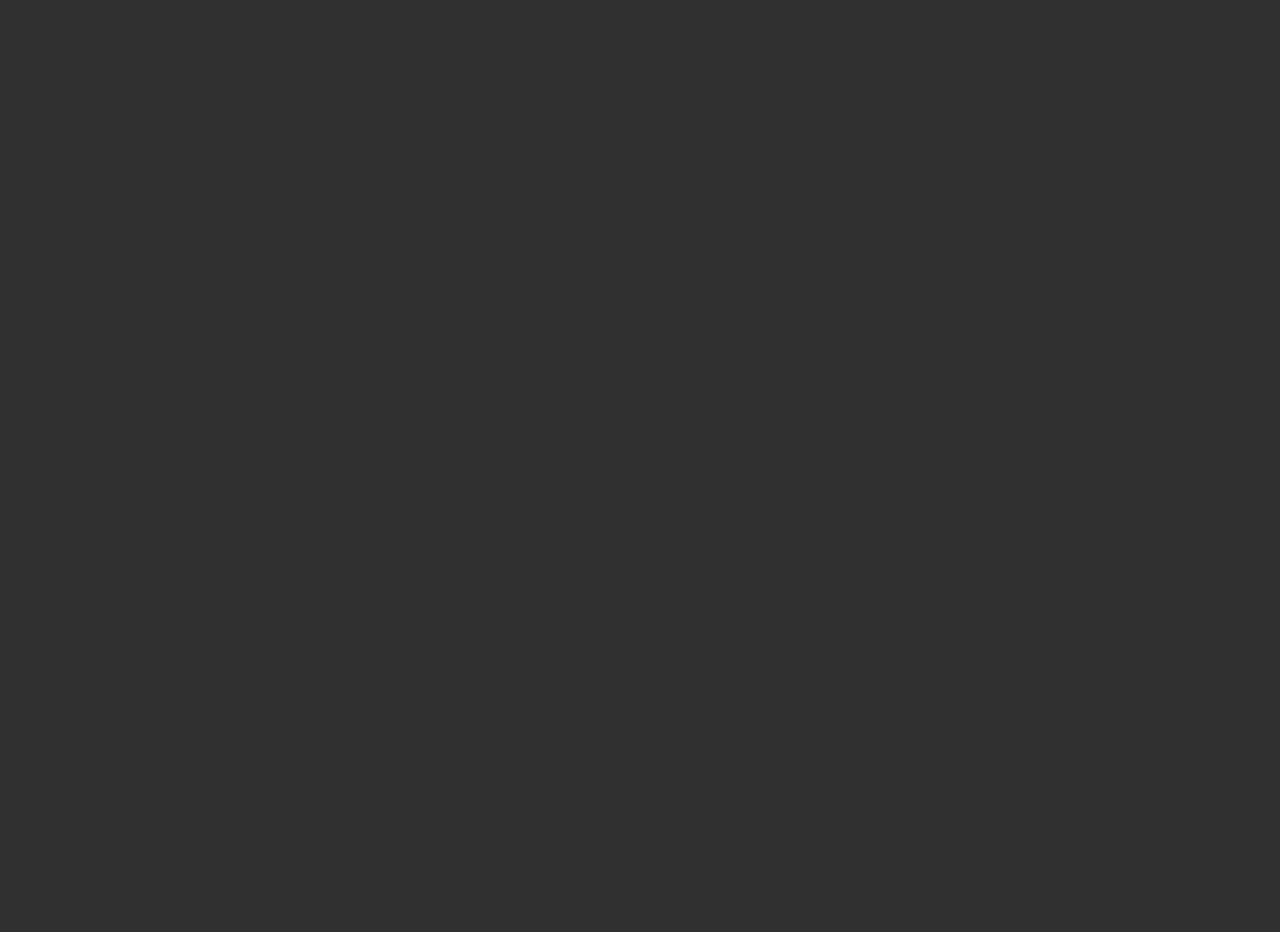
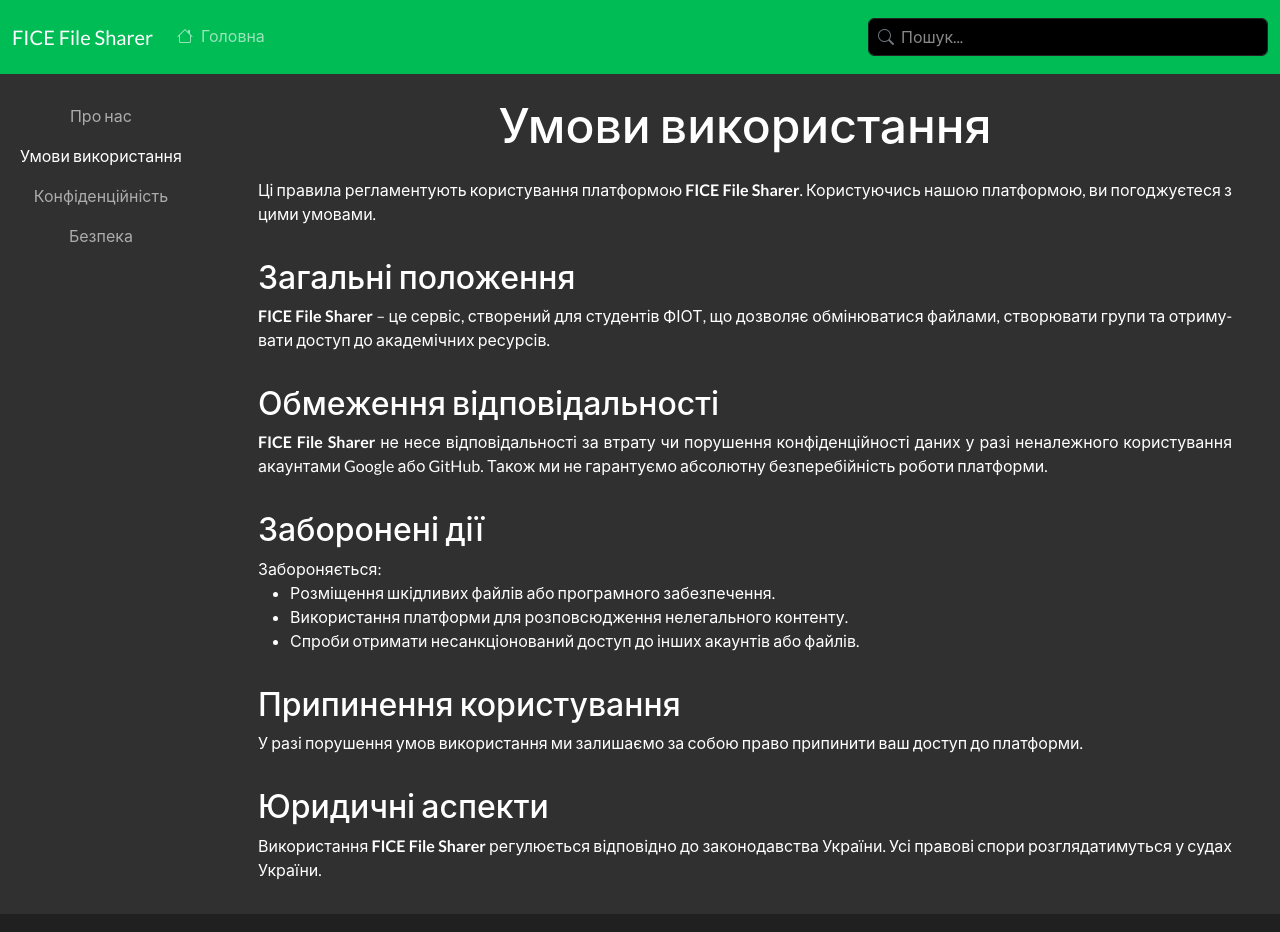
Before and after one commit to FICEFileSharer/FICEFileSharer, a React (Create React App) app in the folder client/: page /terms in a window 1280 px wide. Before the commit this address had no page. Shown: the top 932 px of the page. Before the commit the page ends 800 px from the top, so only its background shows below. Built offline with nearby package versions, Linux system fonts and the light colour scheme.

Commit message:
add; TermsOfService page

```diff
--- a/client/src/App.jsx
+++ b/client/src/App.jsx
@@ -9,6 +9,7 @@
 import WelcomePage from './pages/WelcomePage';
 import LoginPage from './pages/LoginPage';
 import AboutUsPage from './pages/AboutUsPage';
+import TermsOfServicePage from './pages/TermsOfServicePage';
 
 function App() {
   return (
@@ -42,6 +43,18 @@
               <Footer />
             </>
           }></Route>
+
+          <Route path='/terms' element={
+            <>
+              <Header />
+              <div className='d-flex'>
+                <Sidebar />
+                <TermsOfServicePage />
+              </div>
+              <TopScrollButton />
+              <Footer />
+            </>
+          }></Route>
         </Routes>
       </SearchProvider>
     </div>
--- a/client/src/components/Footer.jsx
+++ b/client/src/components/Footer.jsx
@@ -18,9 +18,9 @@
                 </FooterButton>
 
                 <FooterButton
-                    href='/'
+                    href='/terms'
                 >
-                    Правила використання
+                    Умови використання
                 </FooterButton>
 
                 <FooterButton
--- a/client/src/components/sidebar/Sidebar/Sidebar.jsx
+++ b/client/src/components/sidebar/Sidebar/Sidebar.jsx
@@ -50,9 +50,9 @@
                             </SidebarElement>
 
                             <SidebarElement
-                                href='/'
+                                href='/terms'
                             >
-                                Правила використання
+                                Умови використання
                             </SidebarElement>
 
                             <SidebarElement
--- /dev/null
+++ b/client/src/pages/TermsOfServicePage.jsx
@@ -0,0 +1,85 @@
+import React from 'react';
+
+const TermsOfServicePage = () => {
+  return (
+    <div>
+      <div className='d-flex h-100 text-white text-aling-justify text-uk-hyphens bg-dark px-mb-1'>
+        <div className='cover-container d-flex w-100 h-100 mx-auto flex-column'>
+
+          <h1 className='text-center mb-4'>
+            Умови використання
+          </h1>
+
+          <p>
+            Ці правила регламентують користування платформою <b>FICE File Sharer</b>.
+            Користуючись нашою платформою, ви погоджуєтеся з цими умовами.
+          </p>
+
+          <h3 className='mt-3'>
+            Загальні положення
+          </h3>
+
+          <p>
+            <b>FICE File Sharer</b> – це сервіс, створений для студентів ФІОТ, що
+            дозволяє обмінюватися файлами, створювати групи та отримувати доступ
+            до академічних ресурсів.
+          </p>
+
+          <h3 className='mt-3'>
+            Обмеження відповідальності
+          </h3>
+
+          <p>
+            <b>FICE File Sharer</b> не несе відповідальності за втрату чи порушення
+            конфіденційності даних у разі неналежного користування акаунтами Google
+            або GitHub. Також ми не гарантуємо абсолютну безперебійність роботи
+            платформи.
+          </p>
+
+          <h3 className='mt-3'>
+            Заборонені дії
+          </h3>
+
+          <p className='mb-0'>
+            Забороняється:
+          </p>
+
+          <ul>
+            <li>
+                Розміщення шкідливих файлів або програмного забезпечення.
+            </li>
+
+            <li>
+                Використання платформи для розповсюдження нелегального контенту.
+            </li>
+
+            <li>
+                Спроби отримати несанкціонований доступ до інших акаунтів або
+                файлів.
+            </li>
+          </ul>
+
+          <h3 className='mt-3'>
+            Припинення користування
+          </h3>
+
+          <p>
+            У разі порушення умов використання ми залишаємо за собою право припинити
+            ваш доступ до платформи.
+          </p>
+
+          <h3 className='mt-3'>
+            Юридичні аспекти
+          </h3>
+
+          <p>
+            Використання <b>FICE File Sharer</b> регулюється відповідно до законодавства
+            України. Усі правові спори розглядатимуться у судах України.
+          </p>
+        </div>
+      </div>
+    </div>
+  );
+};
+
+export default TermsOfServicePage;
```
